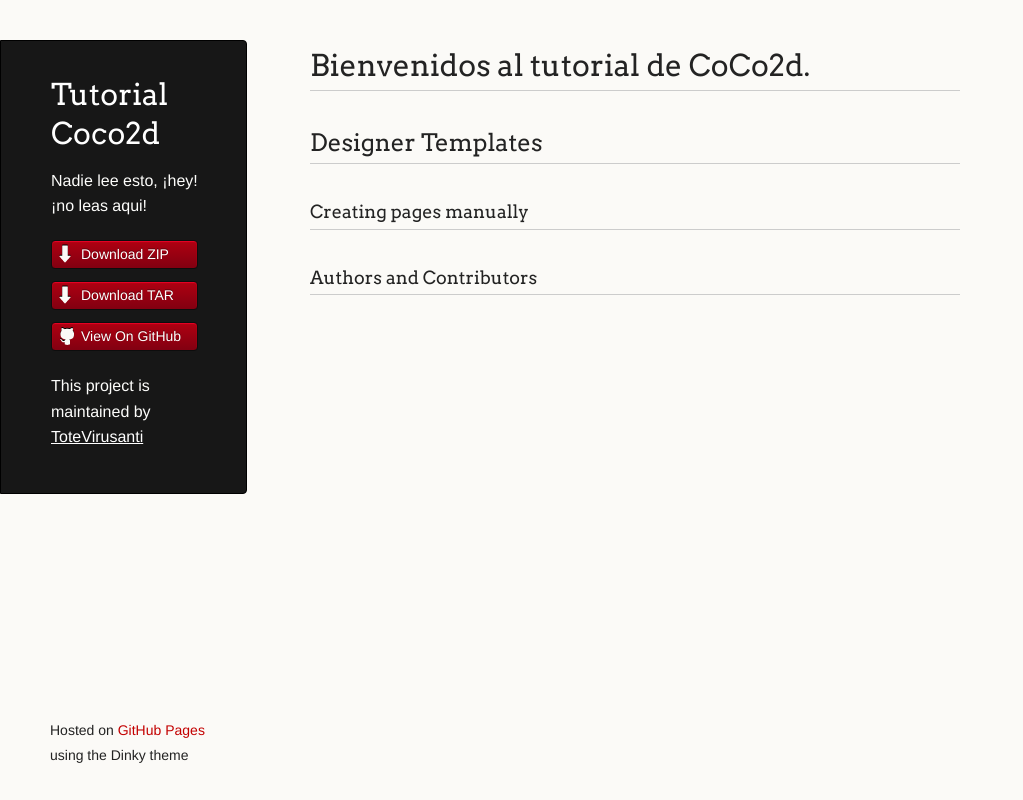
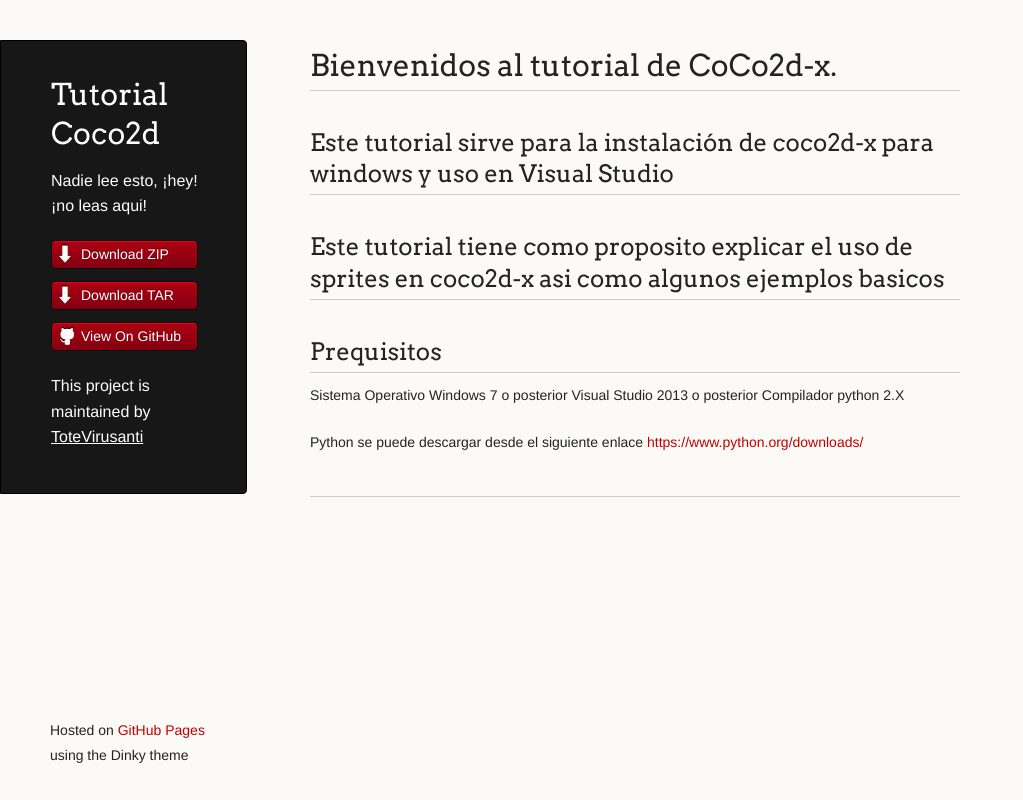
Before and after one commit to ToteVirusanti/Pagina, a plain HTML site: page index.html in a window 1280 px wide. Shown: the whole page, without its empty margins (0-1023 px from the left). Drawn offline with Linux system fonts and the light colour scheme.

Commit message:
Create gh-pages branch via GitHub

```diff
--- a/index.html
+++ b/index.html
@@ -31,16 +31,24 @@
       </header>
       <section>
         <h1>
-<a id="bienvenidos-al-tutorial-de-coco2d" class="anchor" href="#bienvenidos-al-tutorial-de-coco2d" aria-hidden="true"><span aria-hidden="true" class="octicon octicon-link"></span></a>Bienvenidos al tutorial de CoCo2d.</h1>
+<a id="bienvenidos-al-tutorial-de-coco2d-x" class="anchor" href="#bienvenidos-al-tutorial-de-coco2d-x" aria-hidden="true"><span aria-hidden="true" class="octicon octicon-link"></span></a>Bienvenidos al tutorial de CoCo2d-x.</h1>
 
 <h2>
-<a id="designer-templates" class="anchor" href="#designer-templates" aria-hidden="true"><span aria-hidden="true" class="octicon octicon-link"></span></a>Designer Templates</h2>
+<a id="este-tutorial-sirve-para-la-instalación-de-coco2d-x-para-windows-y-uso-en-visual-studio" class="anchor" href="#este-tutorial-sirve-para-la-instalaci%C3%B3n-de-coco2d-x-para-windows-y-uso-en-visual-studio" aria-hidden="true"><span aria-hidden="true" class="octicon octicon-link"></span></a>Este tutorial sirve para la instalación de coco2d-x para windows y uso en Visual Studio</h2>
 
-<h3>
-<a id="creating-pages-manually" class="anchor" href="#creating-pages-manually" aria-hidden="true"><span aria-hidden="true" class="octicon octicon-link"></span></a>Creating pages manually</h3>
+<h2>
+<a id="este-tutorial-tiene-como-proposito-explicar-el-uso-de-sprites-en-coco2d-x-asi-como-algunos-ejemplos-basicos" class="anchor" href="#este-tutorial-tiene-como-proposito-explicar-el-uso-de-sprites-en-coco2d-x-asi-como-algunos-ejemplos-basicos" aria-hidden="true"><span aria-hidden="true" class="octicon octicon-link"></span></a>Este tutorial tiene como proposito explicar el uso de sprites en coco2d-x asi como algunos ejemplos basicos</h2>
 
-<h3>
-<a id="authors-and-contributors" class="anchor" href="#authors-and-contributors" aria-hidden="true"><span aria-hidden="true" class="octicon octicon-link"></span></a>Authors and Contributors</h3>
+<h2>
+<a id="prequisitos" class="anchor" href="#prequisitos" aria-hidden="true"><span aria-hidden="true" class="octicon octicon-link"></span></a>Prequisitos</h2>
+
+<p>Sistema Operativo Windows 7 o posterior
+Visual Studio 2013 o posterior
+Compilador python 2.X</p>
+
+<p>Python se puede descargar desde el siguiente enlace <a href="https://www.python.org/downloads/">https://www.python.org/downloads/</a></p>
+
+<h2></h2>
       </section>
       <footer>
         <p><small>Hosted on <a href="https://pages.github.com">GitHub Pages</a> using the Dinky theme</small></p>
--- a/params.json
+++ b/params.json
@@ -1,6 +1,6 @@
 {
   "name": "Tutorial Coco2d",
   "tagline": "Nadie lee esto, ¡hey! ¡no leas aqui!",
-  "body": "# Bienvenidos al tutorial de CoCo2d.\r\n\r\n\r\n## Designer Templates\r\n\r\n\r\n### Creating pages manually\r\n\r\n\r\n### Authors and Contributors\r\n\r\n\r\n",
+  "body": "# Bienvenidos al tutorial de CoCo2d-x.\r\n\r\n## Este tutorial sirve para la instalación de coco2d-x para windows y uso en Visual Studio\r\n## Este tutorial tiene como proposito explicar el uso de sprites en coco2d-x asi como algunos ejemplos basicos\r\n\r\n## Prequisitos\r\nSistema Operativo Windows 7 o posterior\r\nVisual Studio 2013 o posterior\r\nCompilador python 2.X\r\n\r\nPython se puede descargar desde el siguiente enlace [https://www.python.org/downloads/](https://www.python.org/downloads/)\r\n\r\n##\r\n\r\n\r\n",
   "note": "Don't delete this file! It's used internally to help with page regeneration."
 }
```
